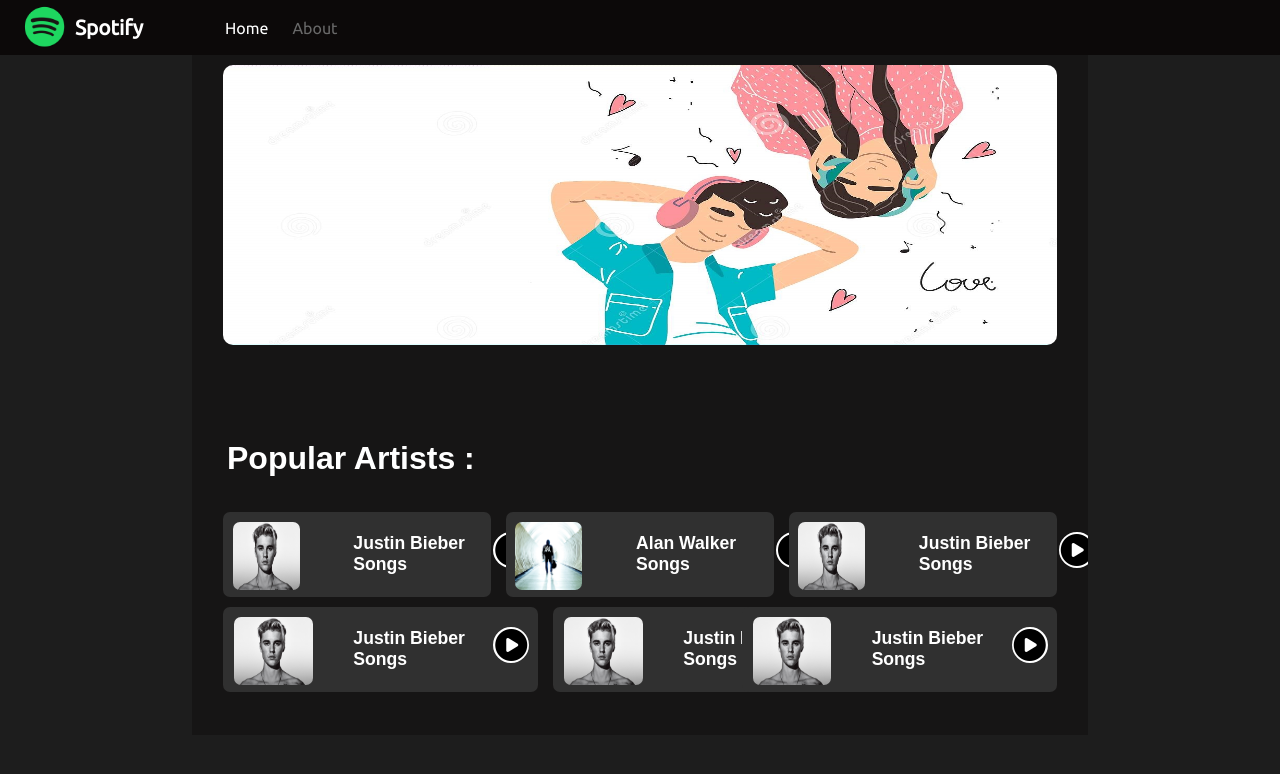
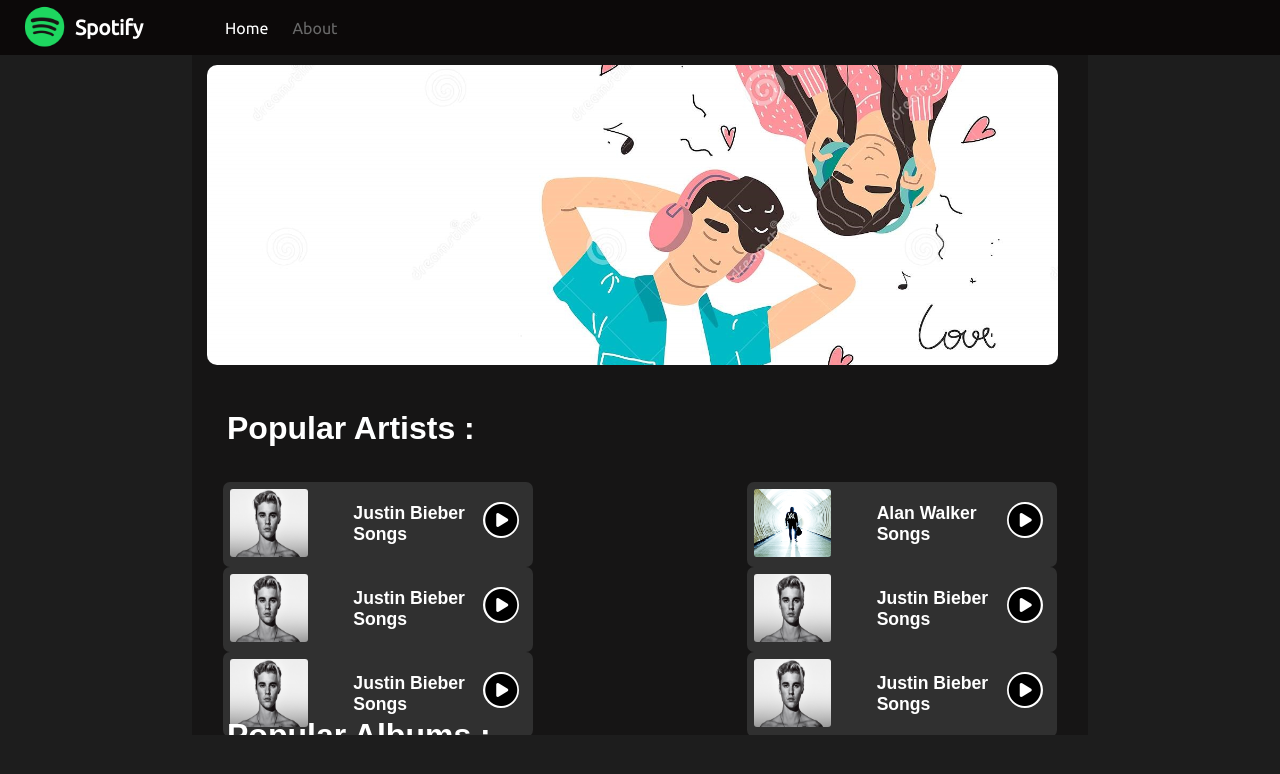
Before and after one commit to sushantsalotra/Musicplayer, a Jekyll site: the page index.html, which Jekyll copies as it is, in a window 1280 px wide. Shown: the top 774 px of the page. Built offline with Jekyll 4.4.1, drawn with Linux system fonts in a browser that asks for light colours; nearby versions of some CDN libraries; grey boxes are pictures that could not be loaded.

Commit message:
Add files via upload

```diff
--- a/index.html
+++ b/index.html
@@ -17,7 +17,8 @@
     </nav>
 
     <div class="container">
-        <img src="headerphoto.jpg" alt="Loading....">
+        <div class="theimg">
+        </div>
             <h1>Popular Artists :</h1>
             <div class="main">
                 <div class="songbox">
@@ -25,34 +26,50 @@
                      <a href="justinbieber.html" ><h5>Justin Bieber<br> Songs</h5></a>
                      <a href="justinbieber.html" ><i class="fa-solid fa-2x fa-circle-play" id="masterplay"></i></a>
                  </div>
-                 <div class="songbox2">
+                 <div class="songbox">
                     <a href="justinbieber.html"> <img src="Alanwalkercover.png" alt="Loading..." ></a>
                      <a href="justinbieber.html" ><h5>Alan Walker<br> Songs</h5></a>
                      <a href="justinbieber.html" ><i class="fa-solid fa-2x fa-circle-play" id="masterplay"></i></a>
                  </div>
-                 <div class="songbox3">
+                 <div class="songbox">
                     <a href="justinbieber.html"> <img src="justin.jpg" alt="Loading..." ></a>
                      <a href="justinbieber.html" ><h5>Justin Bieber<br> Songs</h5></a>
                      <a href="justinbieber.html" ><i class="fa-solid fa-2x fa-circle-play" id="masterplay"></i></a>
                  </div>
-                 <div class="songbox4">
+                 <div class="songbox">
                     <a href="justinbieber.html"> <img src="justin.jpg" alt="Loading..." ></a>
                      <a href="justinbieber.html" ><h5>Justin Bieber<br> Songs</h5></a>
                      <a href="justinbieber.html" ><i class="fa-solid fa-2x fa-circle-play" id="masterplay"></i></a>
                  </div>
-                 <div class="songbox5">
+                 <div class="songbox">
                     <a href="justinbieber.html"> <img src="justin.jpg" alt="Loading..." ></a>
                      <a href="justinbieber.html" ><h5>Justin Bieber<br> Songs</h5></a>
                      <a href="justinbieber.html" ><i class="fa-solid fa-2x fa-circle-play" id="masterplay"></i></a>
                  </div>
-                 <div class="songbox6">
+                 <div class="songbox">
                     <a href="justinbieber.html"> <img src="justin.jpg" alt="Loading..." ></a>
                      <a href="justinbieber.html" ><h5>Justin Bieber<br> Songs</h5></a>
                      <a href="justinbieber.html" ><i class="fa-solid fa-2x fa-circle-play" id="masterplay"></i></a>
                  </div>
             </div>
-            <h1>Popular Albums</h1>
+            <h1>Popular Albums :</h1>
             <div class="main2">
+                 <div class="songbox7">
+                    <a href="justinbieber.html"><img src="Let_Me_Love_You.jpg" alt="Loading..." ></a>
+                    <a href="justinbieber.html"><h5>Lorem ipsum dolor, sit amet consectetur adipisicing elit. Blanditiis, expedita.</h5></a>
+                 </div>
+                 <div class="songbox8">
+                    <a href="justinbieber.html"><img src="Alanwalkercover.png" alt="Loading..." ></a>
+                    <a href="justinbieber.html"><h5>Lorem ipsum dolor, sit amet consectetur adipisicing elit. Blanditiis, expedita.</h5></a>
+                 </div>
+                 <div class="songbox9">
+                    <a href="justinbieber.html"><img src="Intentions.jpg" alt="Loading..." ></a>
+                    <a href="justinbieber.html"><h5>Lorem ipsum dolor, sit amet consectetur adipisicing elit. Blanditiis, expedita.</h5></a>
+                 </div>
+                 <div class="songbox10">
+                      <a href="justinbieber.html"><img src="Sorry.jpg" alt="Loading..." ></a>
+                    <a href="justinbieber.html"><h5>Lorem ipsum dolor, sit amet consectetur adipisicing elit. Blanditiis, expedita.</h5></a>
+                 </div>
                  <div class="songbox7">
                     <a href="justinbieber.html"><img src="Let_Me_Love_You.jpg" alt="Loading..." ></a>
                     <a href="justinbieber.html"><h5>Lorem ipsum dolor, sit amet consectetur adipisicing elit. Blanditiis, expedita.</h5></a>
--- a/style.css
+++ b/style.css
@@ -73,44 +73,45 @@
     overflow-y:scroll;
 }
 
-.container img{
-    position:absolute;
-    width:93%;
-    height:280px;
-    left:3.5%;
-    top:10px;
-    border-radius:10px;
-    color:white;
+.theimg{
+    width:95%;
+    height:300px;
+    margin: 10px 15px;
+    background-color:white;
+    background-image: url(headerphoto.jpg);
+    background-size: cover;
+    border-radius: 10px;
+    background-position: center;
 }
 
 .container h1{
     position:relative;
     padding:35px;
     color:white;
-    top:350px;
 }
 
 .main{
     background:#161515;
     position:relative;
     height:200px;
-    top:350px;
     width:93%;
     margin:0 auto;
     display:flex;
-
+    flex-flow: row wrap;
+    justify-content: space-between;
 }
 
 .songbox{
     height:85px;
     background:rgb(48, 48, 48);
     position:relative;
-    width:320px;
-    border-radius:7px;
+    width:310px;
+    border-radius: 7px;
 }
 
 .songbox img{
-    border-radius:7px;
+    border-radius:10px;
+    padding: 7px 7px;
     width:25%;
     height:80%;
 }
@@ -126,7 +127,7 @@
 
 #masterplay{
     position:absolute;
-    left:270px;
+    left:260px;
     top:20px;
     cursor:pointer;
     color:black;
@@ -134,203 +135,20 @@
     border-radius:20px;
     border:2px solid white;
 }
-
-.songbox2{
-    height:85px;
-    background:rgb(48, 48, 48);
-    position:relative;
-    width:320px;
-    border-radius:7px;
-    float:left;
-    margin:0 15px;
+#masterplay:hover{
+    transform: scale(1.1, 1.1);
 }
 
-.songbox2 img{
-    position:relative;
-    width:25%;
-    height:80%;
-    border-radius:7px;
 
-}
-
-.songbox2 h5{
-    position:absolute;
-    left:130px;
-    bottom:22px;
-    font-family:'varela',sans-serif;
-    color:white;
-    font-size:1.1rem;
-}
-
-#masterplay2{
-    position:absolute;
-    left:270px;
-    top:20px;
-    cursor:pointer;
-    color:black;
-    background:white;
-    border-radius:20px;
-    border:2px solid white;
-}
-
-.songbox3{
-    height:85px;
-    background:rgb(48, 48, 48);
-    position:relative;
-    width:320px;
-    border-radius:7px;
-
-}
-
-.songbox3 img{
-    position:relative;
-    width:25%;
-    height:80%;
-    border-radius:7px;
-}
-
-.songbox3 h5{
-    position:absolute;
-    left:130px;
-    bottom:22px;
-    font-family:'varela',sans-serif;
-    color:white;
-    font-size:1.1rem;
-}
-
-#masterplay3{
-    position:absolute;
-    left:270px;
-    top:20px;
-    cursor:pointer;
-    color:black;
-    background:white;
-    border-radius:20px;
-    border:2px solid white;
-}
-
-.songbox4{
-    height:85px;
-    background:rgb(48, 48, 48);
-    position:absolute;
-    width:315px;
-    border-radius:7px;
-    top:95px;
-}
-
-.songbox4 img{
-    position:relative;
-    width:25%;
-    height:80%;
-    border-radius:7px;
-}
-
-.songbox4 h5{
-    position:absolute;
-    left:130px;
-    bottom:22px;
-    font-family:'varela',sans-serif;
-    color:white;
-    font-size:1.1rem;
-}
-
-#masterplay4{
-    position:absolute;
-    left:270px;
-    top:20px;
-    cursor:pointer;
-    color:black;
-    background:white;
-    border-radius:20px;
-    border:2px solid white;
-}
-
-.songbox5{
-    height:85px;
-    background:rgb(48, 48, 48);
-    position:absolute;
-    width:315px;
-    border-radius:7px;
-    top:95px;
-    left:330px;
-    margin-right:10px;
-}
-
-.songbox5 img{
-    position:relative;
-    width:25%;
-    height:80%;
-    border-radius:7px;
-
-}
-
-.songbox5 h5{
-    position:absolute;
-    left:130px;
-    bottom:22px;
-    font-family:'varela',sans-serif;
-    color:white;
-    font-size:1.1rem;
-}
-
-#masterplay5{
-    position:absolute;
-    left:270px;
-    top:20px;
-    cursor:pointer;
-    color:black;
-    background:white;
-    border-radius:20px;
-    border:2px solid white;
-}
-
-.songbox6{
-    height:85px;
-    background:rgb(48, 48, 48);
-    position:absolute;
-    float:right;
-    width:315px;
-    border-radius:7px;
-    top:95px;
-    right:0;
-}
-
-.songbox6 img{
-    position:absolute;
-    width:25%;
-    height:80%;
-    border-radius:7px;
-}
-
-.songbox6 h5{
-    position:absolute;
-    left:130px;
-    bottom:22px;
-    font-family:'varela',sans-serif;
-    color:white;
-    font-size:1.1rem;
-
-}
-
-#masterplay6{
-    position:absolute;
-    left:270px;
-    top:20px;
-    cursor:pointer;
-    color:black;
-    background:white;
-    border-radius:20px;
-    border:2px solid white;
-}
 .main2{
     background:rgb(31, 31, 31);
     position:relative;
-    height:500px;
-    top:350px;
     width:93%;
     margin:0 auto;
     display:flex;
+    flex-flow: row wrap;
     padding:10px;
+    border-radius: 10px;
 }
 .songbox7,
 .songbox8,
@@ -351,6 +169,7 @@
     border-radius:100%;
     height:65%;
     position:relative;
+    margin: 7px 7px;
 }
 
 .songbox7 h5,
@@ -360,7 +179,7 @@
     position:absolute;
     color:white;
     font-family:'varela',sans-serif;
-    padding:20px;
+    padding:5px;
     font-size:1.1rem;
     font-weight: lighter;
 }
```
